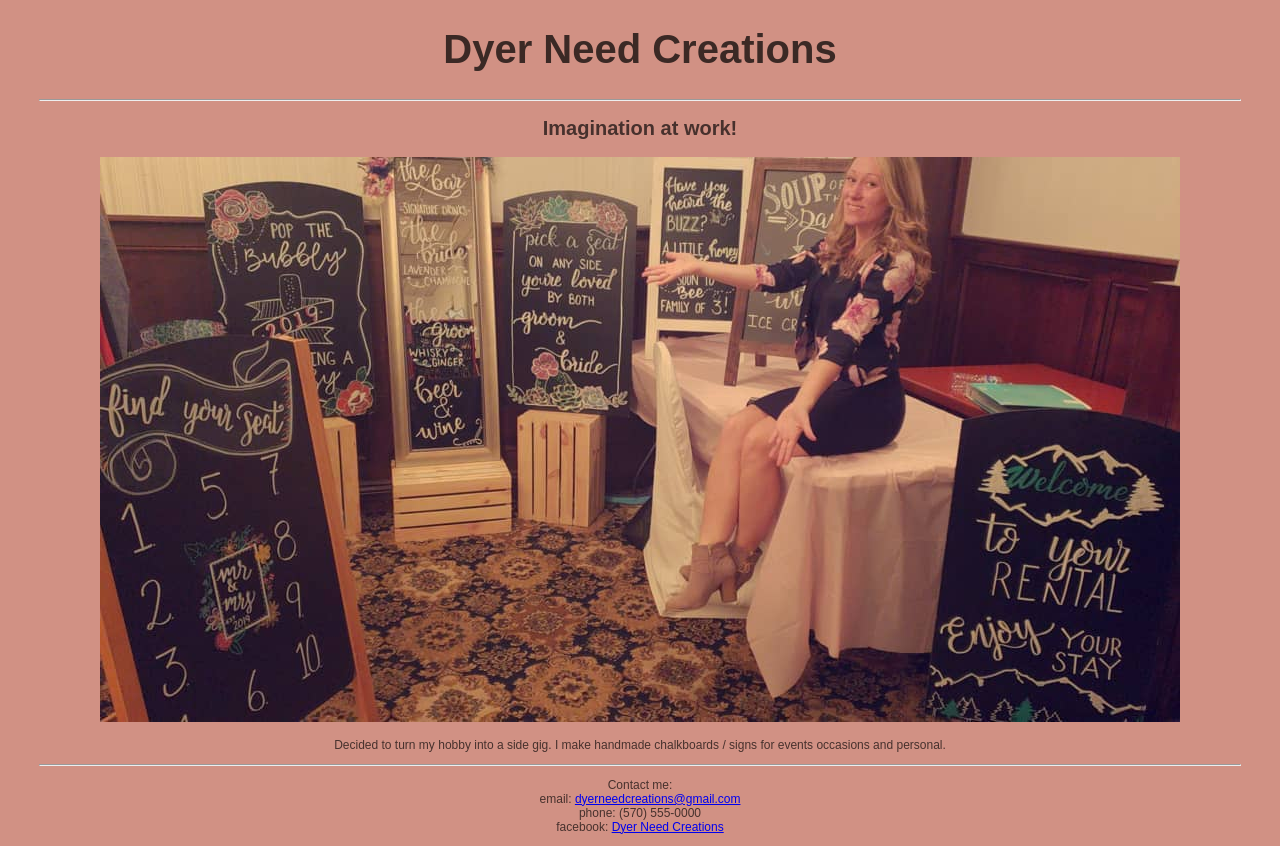
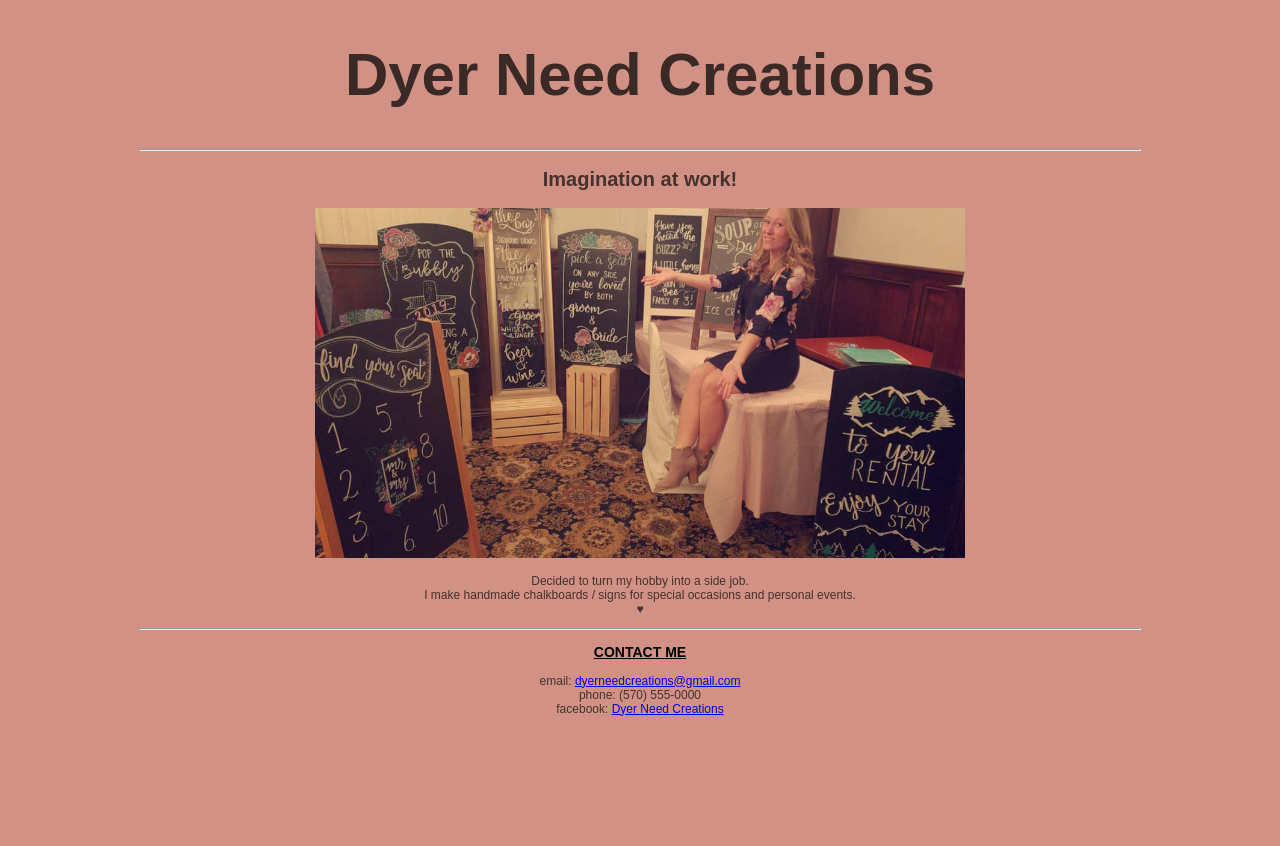
Before and after one commit to kshaw021/kshaw021.github.io, a plain HTML site: page unit_3/index.html in a window 1280 px wide. After the commit the page ends 800 px from the top, so only its background shows below. Drawn offline with Linux system fonts and the light colour scheme.

Commit message:
finalized

```diff
--- a/unit_3/css/style.css
+++ b/unit_3/css/style.css
@@ -5,9 +5,9 @@ body {
 }
 h1 {
 	color: #3B2925;
-	font-size: 40px;
+	font-size: 60px;
 	font-style: bold;
-	font-family: arial, sans-serif;
+	font-family: chalkduster, sans-serif;
 }
 h2 {
 	color: #47312D;
@@ -17,7 +17,12 @@ p {
 	color: #47312D;
 	font-size: 12px;
 }
+h3 {
+	text-transform: uppercase;
+	text-decoration: underline;
+	font-size: 14px;
+}
 hr {
-	width: 1200px;
+	width: 1000px;
 	color: #FFF;
 }
--- a/unit_3/index.html
+++ b/unit_3/index.html
@@ -12,13 +12,16 @@
 		<h2>Imagination at work!</h2>
 		<img src="images/creations.jpg"
 		alt="chalkboards"
-		title="mychalkboards">
-		<p>Decided to turn my hobby into a side gig. I make handmade chalkboards / signs for events occasions and personal.</p>
+		title="mychalkboards"
+		width="650" height="350">
+		<p>Decided to turn my hobby into a side job.<br>
+		I make handmade chalkboards / signs for special occasions and personal events.<br>
+		&hearts;</p>
 		<hr>
-		<p>Contact me:<br>
-		email: <a href="mailto:dyerneedcreations@gmail.com">dyerneedcreations@gmail.com</a><br>
+		<h3>Contact me</h3>
+		<p>email: <a href="mailto:dyerneedcreations@gmail.com">dyerneedcreations@gmail.com</a><br>
 		phone: (570) 555-0000<br>
 		facebook: <a href="www.facebook.com/dyercreations"
-		title="Dyer Need Creations">Dyer Need Creations</a>
+		title="Dyer Need Creations">Dyer Need Creations</a></p>
 	</body>
 </html>
```
